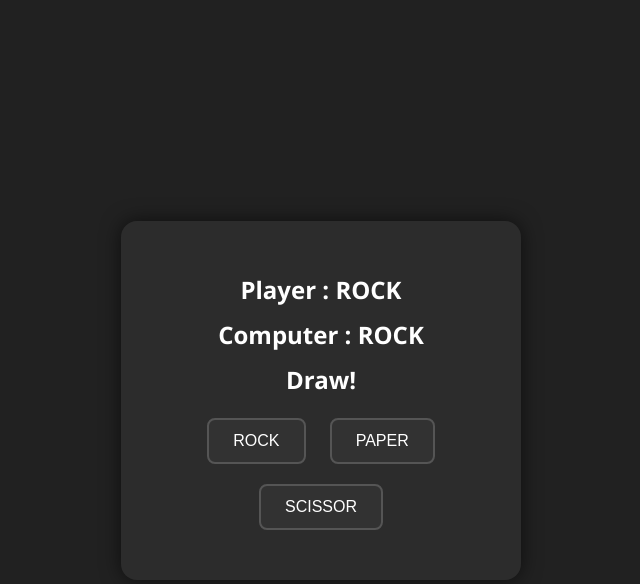
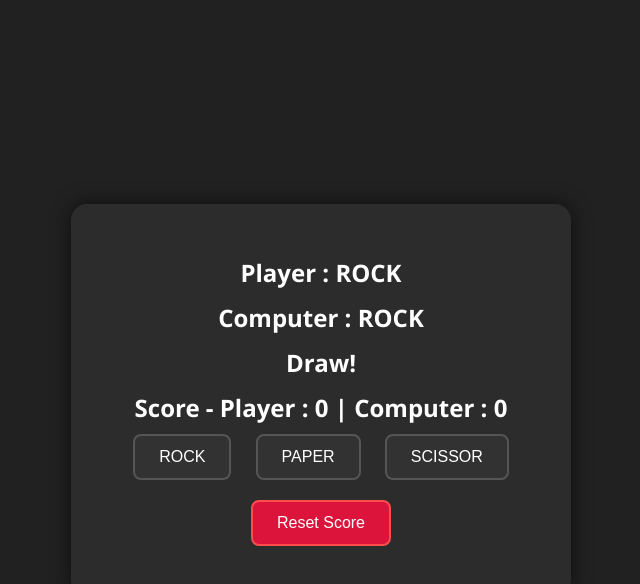
Before and after one commit to ahzamsaba/js-hindi, a website: page 13_miniProjects/05_rock_paper_scissor/index.html in a window 1280 px wide. Both pictures are taken after a click on the button "ROCK". Shown: the whole page, without its empty margins (319-959 px from the left). Drawn offline with Linux system fonts and the light colour scheme.

Commit message:
localStorage (RockPaperScissor)

```diff
--- a/13_miniProjects/05_rock_paper_scissor/index.html
+++ b/13_miniProjects/05_rock_paper_scissor/index.html
@@ -11,10 +11,12 @@
         <h1 class="gameText" id="playerText">Player : </h1>
         <h1 class="gameText" id="computerText">Computer : </h1>
         <h1 class="gameText" id="resultText">Result : </h1>
+        <h2 id="scoreBoard">Score - Player : 0 | Computer : 0</h2>
 
         <button class="choiceBtn" id="rock">ROCK</button>
         <button class="choiceBtn" id="paper">PAPER</button>
         <button class="choiceBtn" id="scissor">SCISSOR</button>
+        <button class="choiceBtn resetBtn" id="reset" onclick="resetScore()">Reset Score</button>
     </div>
     <script src="index.js"></script>
 </body>
--- a/13_miniProjects/05_rock_paper_scissor/index.js
+++ b/13_miniProjects/05_rock_paper_scissor/index.js
@@ -2,10 +2,13 @@ const playerText = document.querySelector('#playerText')
 const computerText = document.querySelector('#computerText')
 const resultText = document.querySelector('#resultText')
 
-const choiceBtns = document.querySelectorAll('.choiceBtn')
+const choiceBtns = document.querySelectorAll('.choiceBtn:not(#reset)')
 let player
 let computer
 let result
+let playerScore = parseInt(localStorage.getItem('playerScore')) || 0
+let computerScore = parseInt(localStorage.getItem('computerScore')) || 0
+updateScoreBoard()
 
 choiceBtns.forEach(button => button.addEventListener('click', () => {
     button.classList.add('btn-animate')
@@ -18,6 +21,14 @@ choiceBtns.forEach(button => button.addEventListener('click', () => {
     playerText.textContent = `Player : ${player}`
     computerText.textContent = `Computer : ${computer}`
     resultText.textContent = checkWinner()
+    if(resultText.textContent == 'You Win!'){
+        playerScore++
+        saveScore()
+    }
+    else if(resultText.textContent == 'You Lose!'){
+        computerScore++
+        saveScore()
+    }
 }))
 
 function computerTurn(){
@@ -49,3 +60,19 @@ function checkWinner(){
         return (player == 'ROCK' ? 'You Win!' : 'You Lose!')
     }
 }
+
+function saveScore(){
+    localStorage.setItem('playerScore',playerScore)
+    localStorage.setItem('computerScore',computerScore)
+    updateScoreBoard()
+}
+
+function updateScoreBoard(){
+    document.getElementById('scoreBoard').textContent = `Score - Player : ${playerScore} | Computer : ${computerScore}`
+}
+
+function resetScore(){
+    playerScore = 0
+    computerScore = 0
+    saveScore()
+}
--- a/13_miniProjects/05_rock_paper_scissor/style.css
+++ b/13_miniProjects/05_rock_paper_scissor/style.css
@@ -21,7 +21,7 @@ body{
     box-shadow: 0 0 20px rgba(0, 0, 0, 0.6);
     text-align: center;
     width: 90%;
-    max-width: 400px;
+    max-width: 500px;
 }
 
 .gameText{
@@ -59,3 +59,13 @@ body{
     50% { transform: scale(0.92); }
     100% { transform: scale(1); }
 }
+
+.resetBtn {
+    background-color: crimson;
+    border: 2px solid #ff4d4d;
+    color: #fff;
+}
+
+.resetBtn:hover {
+    background-color: #ff4d4d;
+}
```
